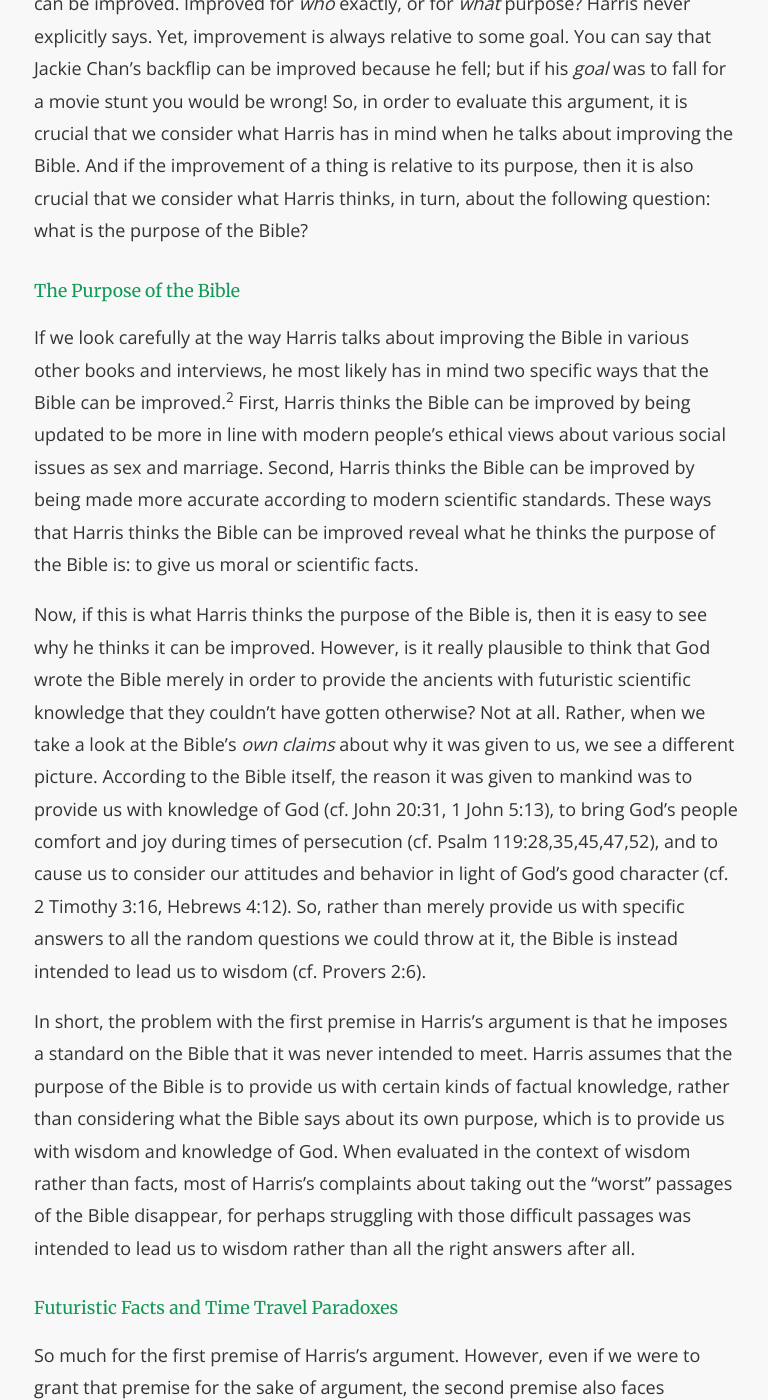
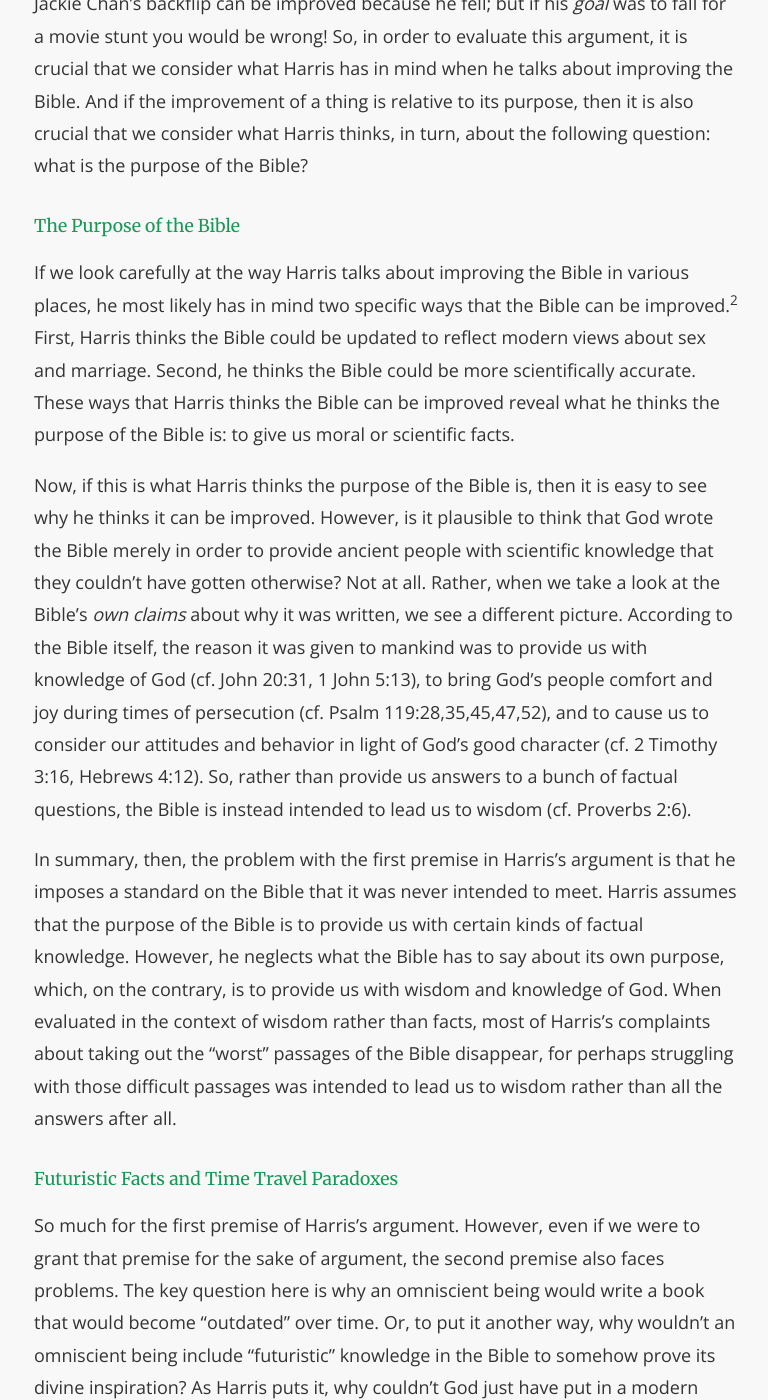
Before and after one commit to second-breakfast/second-breakfast.github.io, a Jekyll site: the page built from _posts/2019-01-09-sam-harris-bible.markdown, in a window 1280 px wide and 1400 px high, scrolled down 1948 px. Shown: the whole window, without its empty margins (254-1022 px from the left). Built offline with Jekyll 4.4.1, drawn with Linux system fonts in a browser that asks for light colours; some of the changed text lies outside the part shown.

Commit message:
Update Sam Harris post

```diff
--- a/_posts/2019-01-09-sam-harris-bible.markdown
+++ b/_posts/2019-01-09-sam-harris-bible.markdown
@@ -6,7 +6,7 @@
 published: true
 ---
 
-In various interviews across the interwebs, Sam Harris, a public intellectual and one of the leading New Atheists, has articulated an argument against the idea that the Bible is divinely inspired. In this précis, I'll unpack the logical form of Harris's argument, and consider its merits in light of what the Bible says about its own inspiration. I conclude by showing where I think the argument goes wrong.
+In various places across the interwebs, Sam Harris, a public intellectual and one of the leading New Atheists, has claimed that the Bible is not divinely inspired. In this précis, I'll unpack the logical form of Harris's argument, and consider its merits in light of what the Bible says about its own inspiration. I conclude by showing where I think the argument goes wrong.
 
 ### The Argument Stated
 The following transcript from one of Harris’s interviews is a good summary of the argument:
@@ -19,46 +19,46 @@
 2. An omniscient being probably wouldn’t write a book that could be improved.
 3. Therefore, an omniscient being probably didn’t write the Bible.
 
-It is easy to see how the first premise comes straight from the transcript. As for the second premise, since Harris never specifies exactly why the fact that the Bible can be improved is a problem, we can only try our best at a charitable interpretation. The initial statement of the second premise above is probably in the ballpark of what Harris has in mind, however, perhaps we could make it stronger in order to force a stronger conclusion:
+It is easy to see how the first premise comes straight from the transcript. As for the second premise, since Harris never specifies exactly why the fact that the Bible can be improved is a problem, we can only try our best at a charitable interpretation. The initial statement of the second premise above is reasonable, but perhaps we could make it stronger in order to force a stronger conclusion:
 
 {:start="2"}
 2. An omniscient being would *never* write a book that could be improved.
 
-This stronger phrasing of the second premise would allow us to conclude that an omniscient being in fact *did not* write the Bible, not just that it is *unlikely*. In any case, either of these statements of the second premise seem to be a reasonable interpretation of what Harris is saying. Whichever statement we prefer, it does not change the first argument’s main logical thrust: the Bible can be improved in some way, but if an omniscient being wrote it, that should not be the case.
+This stronger phrasing would allow us to conclude that an omniscient being *did not* write the Bible, not merely that it is *unlikely*. In any case, whichever formulation of the second premise we prefer, it does not change the core of the argument’s logical thrust: the Bible can be improved in some way, but if an omniscient being wrote it, that should not be the case.
 
-Is this argument compelling? Not at all. In fact, both premises can be questioned. Furthermore, as we will see, the argument as a whole relies on a dubious assumption about the purpose of the Bible which can also be questioned.
+Is this argument compelling? Not at all; both premises can be questioned. Furthermore, as we will see, the argument as a whole relies on a dubious assumption about the purpose of the Bible which can also be questioned.
 
 ### The Argument Analyzed
 
 The most obvious problem with Harris's argument is the vague claim that the Bible can be improved. Improved for *who* exactly, or for *what* purpose? Harris never explicitly says. Yet, improvement is always relative to some goal. You can say that Jackie Chan's backflip can be improved because he fell; but if his *goal* was to fall for a movie stunt you would be wrong! So, in order to evaluate this argument, it is crucial that we consider what Harris has in mind when he talks about improving the Bible. And if the improvement of a thing is relative to its purpose, then it is also crucial that we consider what Harris thinks, in turn, about the following question: what is the purpose of the Bible?
 
 #### The Purpose of the Bible
-If we look carefully at the way Harris talks about improving the Bible in various other books and interviews, he most likely has in mind two specific ways that the Bible can be improved.<sup>2</sup> First, Harris thinks the Bible can be improved by being updated to be more in line with modern people's ethical views about various social issues as sex and marriage. Second, Harris thinks the Bible can be improved by being made more accurate according to modern scientific standards. These ways that Harris thinks the Bible can be improved reveal what he thinks the purpose of the Bible is: to give us moral or scientific facts.
+If we look carefully at the way Harris talks about improving the Bible in various places, he most likely has in mind two specific ways that the Bible can be improved.<sup>2</sup> First, Harris thinks the Bible could be updated to reflect modern views about sex and marriage. Second, he thinks the Bible could be more scientifically accurate. These ways that Harris thinks the Bible can be improved reveal what he thinks the purpose of the Bible is: to give us moral or scientific facts.
 
-Now, if this is what Harris thinks the purpose of the Bible is, then it is easy to see why he thinks it can be improved. However, is it really plausible to think that God wrote the Bible merely in order to provide the ancients with futuristic scientific knowledge that they couldn't have gotten otherwise? Not at all. Rather, when we take a look at the Bible's *own claims* about why it was given to us, we see a different picture. According to the Bible itself, the reason it was given to mankind was to provide us with knowledge of God (cf. John 20:31, 1 John 5:13), to bring God's people comfort and joy during times of persecution (cf. Psalm 119:28,35,45,47,52), and to cause us to consider our attitudes and behavior in light of God's good character (cf. 2 Timothy 3:16, Hebrews 4:12). So, rather than merely provide us with specific answers to all the random questions we could throw at it, the Bible is instead intended to lead us to wisdom (cf. Provers 2:6).
+Now, if this is what Harris thinks the purpose of the Bible is, then it is easy to see why he thinks it can be improved. However, is it plausible to think that God wrote the Bible merely in order to provide ancient people with scientific knowledge that they couldn't have gotten otherwise? Not at all. Rather, when we take a look at the Bible's *own claims* about why it was written, we see a different picture. According to the Bible itself, the reason it was given to mankind was to provide us with knowledge of God (cf. John 20:31, 1 John 5:13), to bring God's people comfort and joy during times of persecution (cf. Psalm 119:28,35,45,47,52), and to cause us to consider our attitudes and behavior in light of God's good character (cf. 2 Timothy 3:16, Hebrews 4:12). So, rather than provide us answers to a bunch of factual questions, the Bible is instead intended to lead us to wisdom (cf. Proverbs 2:6).
 
-In short, the problem with the first premise in Harris's argument is that he imposes a standard on the Bible that it was never intended to meet. Harris assumes that the purpose of the Bible is to provide us with certain kinds of factual knowledge, rather than considering what the Bible says about its own purpose, which is to provide us with wisdom and knowledge of God. When evaluated in the context of wisdom rather than facts, most of Harris's complaints about taking out the "worst" passages of the Bible disappear, for perhaps struggling with those difficult passages was intended to lead us to wisdom rather than all the right answers after all.
+In summary, then, the problem with the first premise in Harris's argument is that he imposes a standard on the Bible that it was never intended to meet. Harris assumes that the purpose of the Bible is to provide us with certain kinds of factual knowledge. However, he neglects what the Bible has to say about its own purpose, which, on the contrary, is to provide us with wisdom and knowledge of God. When evaluated in the context of wisdom rather than facts, most of Harris's complaints about taking out the "worst" passages of the Bible disappear, for perhaps struggling with those difficult passages was intended to lead us to wisdom rather than all the answers after all.
 
 #### Futuristic Facts and Time Travel Paradoxes
-So much for the first premise of Harris's argument. However, even if we were to grant that premise for the sake of argument, the second premise also faces problems. The key question here is why an omniscient being would write a book that would become "outdated" over time. Or, to put it another way, why wouldn't an omniscient being include futuristic knowledge in the Bible to somehow prove its divine inspiration? As Harris puts it, why couldn't God just have put in a modern fact, perhaps from quantum mechanics, that would prove, "just based on the time of its emergence, that this couldn't have been the product of merely human minds."
+So much for the first premise of Harris's argument. However, even if we were to grant that premise for the sake of argument, the second premise also faces problems. The key question here is why an omniscient being would write a book that would become "outdated" over time. Or, to put it another way, why wouldn't an omniscient being include "futuristic" knowledge in the Bible to somehow prove its divine inspiration? As Harris puts it, why couldn't God just have put in a modern fact, perhaps from quantum mechanics, that would prove, "just based on the time of its emergence, that this couldn't have been the product of merely human minds."
 
-Given our previous discussion about the purpose of the Bible above, it should already be clear that the very question is wrongheaded. It already assumes that the purpose of the Bible is to somehow prove God's existence by including some futuristic facts that couldn't have been the product of merely human minds. But if that isn't the purpose of the Bible, then asking why God didn't do that becomes a non sequitur.
+Given our previous discussion about the purpose of the Bible above, it should already be clear that this question is wrongheaded. It already assumes that the purpose of the Bible is to somehow prove God's existence by including some facts that couldn't have been the product of merely human minds. Yet if that isn't the purpose of the Bible, then asking why God didn't do that becomes a *non sequitur*.
 
-However, just for giggles, perhaps we can face the question more directly in order to show its absurdity. Does it even make sense to think that an omniscient being would *want* to include some specific random futuristic knowldge in the Bible, or that it would even be *possible*? Think about the original audience of the Bible: given that they would lack the background to even understand, say, the theorems of quantum mechanics, including futuristic knowledge from physics would make absolutely no sense to them. Furthermore, an omniscient being would know whether providing futuristic knowledge in the Bible would lead to unfavorable historical consequences, since he would be able to see into the future. In fact, the very notion of providing people in the past with too much specific futuristic knowledge arguably leads to time-traveler-like paradoxes. For instance, perhaps if God were to give too much specific futuristic knowledge to people in the past such as Moses, it would disrupt God's plans for Israel's future, causing a later prophet never to be born.
+But alas, perhaps we can face this question more directly in order to show its absurdity. Does it even make sense to think that an omniscient being would *want* to put some specific futuristic knowldge in the Bible, or that it would even be *possible*? Think about the original audience of the Bible: given that they would lack the background to even understand, say, the theorems of quantum mechanics, including some info from modern physics in a random verse would make absolutely no sense to them. Furthermore, it is important to remember that an omniscient being would know whether including futuristic knowledge in the Bible would lead to unfavorable historical consequences; such a being would be able to see into the future. In fact, the very notion of providing people in the past with too much specific futuristic knowledge arguably leads to time-traveler-like paradoxes. For instance, perhaps if God were to give too much detailed futuristic knowledge to people in the past such as Moses, it would disrupt God's plans for Israel's future, and cause a later historical figure never to be born.
 
 #### An Accommodating God
-These absurdities aside, and contrary to Harris, it is rather entirely plausible that an omniscient being would want write a book that would relate to its original audience on their own terms, using references to their culture and concepts they could understand, even if that meant such a book could be “improved” to us modern people. The Old Testament scholar John Walton articulates this point well:
+These absurdities aside, and contrary to Harris, it is rather entirely plausible that an omniscient being would want write a book that would relate to its original audience on their own terms. That means it would include references to their culture and concepts they could understand, even if that meant such a book could be “improved” to us modern people. The Old Testament scholar John Walton articulates this point well:
 
 > God has accommodated himself to the world of ancient Israel to initiate that revelation. We therefore recognize that although the Bible is written for us (indeed, for everyone), it is not written to us. In its context, it is not communicated in our language; it is not addressed to our culture; it does not anticipate the questions about the world and its operations that stem from our modern situations and issues.<sup>3</sup>
 
-Indeed, according to Christian thought, just as the God of Israel revealed himself as Jesus of Nazareth in a particular period of history — which means he followed certain customs, wore certain clothes, and spoke certain languages — God also revealed the Bible into particular periods of history. If that is the case, then it is only natural that the Bible would take on some of the characteristics and values of the period of history in which it was revealed. As the theologians of old put it, the Bible contains the words of God, in the words of men.
+Indeed, according to Christian thought, just as the God of Israel revealed himself as Jesus of Nazareth in a particular period of history — which means he followed certain customs, wore certain clothes, and spoke certain languages — God also revealed the Bible into particular periods of history. If that is the case, then it is only natural that the Bible would contain some values and perspectives of the period of history in which it was revealed. As the theologians of old put it, the Bible contains the words of God, in the words of men.
 
-Thus, the second premise of Harris's argument is also problematic. It relies on the unmotivated assumption that the purpose of the Bible is to provide people with futuristic knowledge, and that an omniscient being *could* do that in the first place, without disrupting his other plans for history.
+Thus, the second premise of Harris's argument is also problematic. It relies on the dubious assumption that an omniscient being could somehow make the Bible "future-proof" without disrupting his other plans for history, and that he would want to do that even if it were possible.
 
 ### Conclusion
-In conclusion, Harris’s argument against the Bible is unpersuasive. The first premise, that the Bible can be improved, is vague and only makes sense if one makes the assumption that the purpose of the Bible is to convey modern scientific knowledge or some other such knowldge. But if the purpose of the Bible is to give us wisdom and help us know God, then Harris's claim that the Bible can be improved loses most of its force. Similarly, even if the first premise were true, the second premise, that an omniscient being would never write a book that could be improved, also fails. Especially given our discussion of the purpose of the Bible, it is entirely plausible that an omniscient being would *want* to write book that could be “improved” in order to more effectively communicate to Israel using their culture, and to accomplish his specific purposes later in history.
+In conclusion, Harris’s argument against the Bible is unpersuasive. The first premise, that the Bible can be improved, is vague and only has force if one makes the assumption that the purpose of the Bible is to convey factual knowldge. If the purpose of the Bible is, rather, to give us wisdom and help us know God, then Harris's claim that the Bible can be improved loses most of its force. Similarly, even if the first premise were true, the second premise, that an omniscient being would never write a book that could be improved, also fails. It is, on the contrart, entirely plausible that an omniscient being would *want* to write book that could be “improved” in order to more effectively communicate to Israel in terms of their culture, and to accomplish his specific purposes in history.
 
-Reflecting on the fact that the words in the Bible today are arguably the *very* words an omniscient God would want us to have — i.e. he knew how they would reach their final form, regardless of who their original audience was — should cause believers to savor the fact that Scripture can still speak to us today.
+Reflecting on the fact that the words we have in the Bible today are exactly as God wanted them to be — otherwise an omniscient and omnipotent God would not have let them be there — should cause Christians to cherish the fact that Scripture can still speak to us today.
 
 ### Notes
 <sup>1</sup> The link to the video for this transcript is [here](https://youtu.be/bdUC8nRVyYY?t=1962).
```
